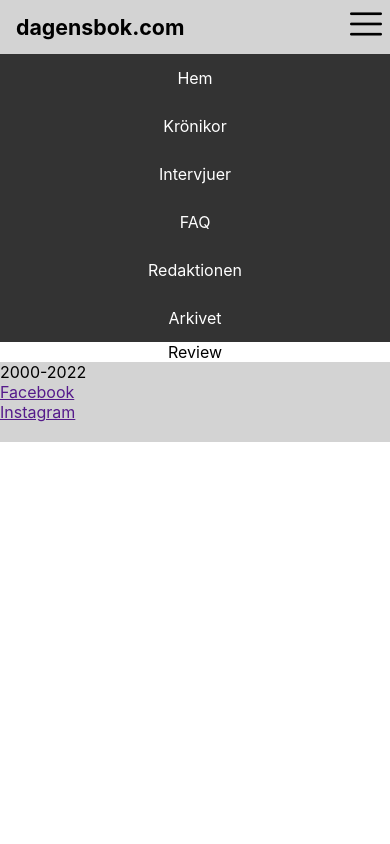
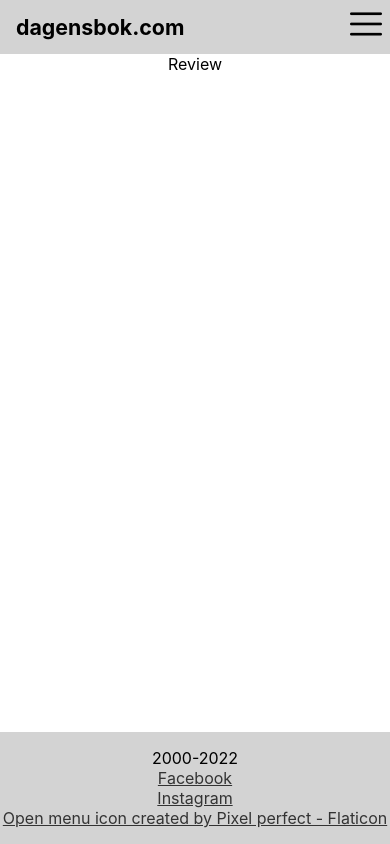
Before and after one commit to fredrikac/scaling-train, a React (Create React App) app: page / in a window 390 px wide. Built offline with nearby package versions, Linux system fonts and the light colour scheme.

Commit message:
fix responsive header and footer

```diff
--- a/package.json
+++ b/package.json
@@ -7,6 +7,7 @@
     "@testing-library/jest-dom": "^5.16.5",
     "@testing-library/react": "^13.4.0",
     "@testing-library/user-event": "^14.4.3",
+    "classnames": "^2.3.2",
     "react": "^18.2.0",
     "react-dom": "^18.2.0",
     "react-redux": "^8.0.4",
--- a/src/components/Footer.jsx
+++ b/src/components/Footer.jsx
@@ -1,11 +1,14 @@
-import styles from './Footer.module.css';
+import s from './Footer.module.css';
 
 const Footer = () => {
   return (
-    <footer>
+    <footer className={s.footer}>
+      <div className={s.footerLinks}>
       <p>2000-2022</p>
       <a href="">Facebook</a>
       <a href="">Instagram</a>
+      <a href="https://www.flaticon.com/free-icons/open-menu" title="open menu icons">Open menu icon created by Pixel perfect - Flaticon</a>
+      </div>
     </footer>
   )
 }
--- a/src/components/Footer.module.css
+++ b/src/components/Footer.module.css
@@ -1,7 +1,40 @@
-footer {
+.footer {
   background: lightgray;
   display: flex;
   flex-direction: column;
-  align-items: flex-start;
-  height: 5rem;
+  align-items: center;
+  height: auto;
+  width: 100%;
+  padding: 0.5em 0;
+  position: absolute;
+  bottom: 0;
+  margin: 0;
 }
+
+.footerLinks {
+  padding: 0.5em 0;
+  display: flex;
+  flex-direction: column;
+  justify-content: center;
+}
+
+.footerLinks a {
+  color: #333;
+}
+
+@media screen and (min-width: 600px) {
+  .footer {
+    flex-direction: column;
+    align-items: flex-start;
+    position: absolute;
+    height: 7em;
+  }
+
+  .footerLinks {
+    padding: 1em 0 1em 2em;
+    display: flex;
+    flex-direction: column;
+    align-items: flex-start;
+    justify-content: center;
+  }
+}
--- a/src/components/Header.jsx
+++ b/src/components/Header.jsx
@@ -1,12 +1,10 @@
-import styles from './Header.module.css';
+import s from './Header.module.css';
 import menuIcon from '../icons/menu.png';
+import cx from 'classnames';
+import { Link } from 'react-router-dom';
 
 const Header = () => {
-
-  //denna funkar SÅDÄR. När skärmen är <600px, ska ikonen synas och menyn döljas.
-  //när skärmen är >600px, ska ikonen döljas och menyn lägga sig längs skärmens fulla längd.
-  const toggleNavbar = ()=> {
-    console.log('clicking the hamburger')
+  const toggleNavbar = () => {
     const x = document.getElementById("myLinks");
     if (x.style.display === "block") {
       x.style.display = "none";
@@ -17,38 +15,21 @@ const Header = () => {
 
   return (
     <header>
-    <div className={styles.topnav}>
-    <h1 className={styles.h1Heading}><a href="/" className={styles.active}>dagensbok.com</a></h1>
-    <nav id="myLinks" className={styles.myLinks}>
-        <a className={styles.headerLinks} href="">Hem</a>
-        <a className={styles.headerLinks} href="">Krönikor</a>
-        <a className={styles.headerLinks} href="">Intervjuer</a>
-        <a className={styles.headerLinks} href="">FAQ</a>
-        <a className={styles.headerLinks} href="">Redaktionen</a>
-        <a className={styles.headerLinks} href="">Arkivet</a>
-    </nav>
-      <img src={menuIcon} className={styles.menuIcon} onClick={()=>toggleNavbar()}>
-      </img>
-  </div>
-
-
-
-
-
-
-
-      {/* <nav className={styles.headerNav}>
-        <a className={styles.headerLinks} href="">Hem</a>
-        <a className={styles.headerLinks} href="">Krönikor</a>
-        <a className={styles.headerLinks} href="">Intervjuer</a>
-        <a className={styles.headerLinks} href="">FAQ</a>
-        <a className={styles.headerLinks} href="">Redaktionen</a>
-        <a className={styles.headerLinks} href="">Arkivet</a>
-      </nav> */}
+    <div className={cx(s.topnav)}>
+      <h1 className={s.h1Heading}><Link to="/" className={s.h1HeaderLink}>dagensbok.com</Link></h1>
+      <nav id="myLinks" className={s.myLinks}>
+        <a className={s.headerLinks} href="">Hem</a>
+        <a className={s.headerLinks} href="">Krönikor</a>
+        <a className={s.headerLinks} href="">Intervjuer</a>
+        <a className={s.headerLinks} href="">FAQ</a>
+        <a className={s.headerLinks} href="">Redaktionen</a>
+        <a className={s.headerLinks} href="">Arkivet</a>
+      </nav>
+        <img src={menuIcon} className={s.menuIcon} onClick={toggleNavbar} alt='menu-hamburger'>
+        </img>
+      </div>
     </header>
   )
 }
 
 export default Header;
-
-/* <a href="https://www.flaticon.com/free-icons/open-menu" title="open menu icons">Open menu icons created by Pixel perfect - Flaticon</a> */
--- a/src/components/Header.module.css
+++ b/src/components/Header.module.css
@@ -1,27 +1,10 @@
 header {
   background: lightgray;
-
   display: flex;
   flex-direction: column;
   align-items: flex-start;
   justify-content: space-between;
 }
-
-/* .headerNav {
-  display: flex;
-  flex-direction: row;
-  border: solid 1px black;
-}
-
-.headerLinks {
-  display: flex;
-  justify-content: space-evenly;
-  padding: 0rem 5rem;
-}
-
-h1 {
-  font-size: large;
-} */
 
 /* Style the navigation menu */
 .topnav {
@@ -32,7 +15,7 @@ h1 {
 }
 
 /* Hide the links inside the navigation menu (except for logo/home) */
-.topnav #myLinks {
+.topnav .myLinks {
   display: none;
 }
 
@@ -56,25 +39,25 @@ h1 {
   width: auto;
 }
 
-/* Style the active link (or home/logo) */
-.active {
+/* Style the active link to dagensbok */
+.h1HeaderLink {
   background-color: lightgray;
   color: black !important;
   text-align: left;
 }
 
-.h1Heading, .active {
+.h1Heading, .h1HeaderLink {
   font-size: 16pt !important;
 }
 
-
-
+.headerLinks:active {
+  background: lightgray;
+}
 
 /*Screens bigger than mobile - hide menuIcon and show desktop header.
-Consider adding another breakpoint for medium sized screens. Kolla läslistan*/
+Consider adding another breakpoint for medium sized screens. */
 
 @media screen and (min-width: 600px) {
-  .topnav img:not(:first-child) {display: none;}
   .topnav img.menuIcon {
     display: none;
   }
@@ -85,9 +68,17 @@ Consider adding another breakpoint for medium sized screens. Kolla läslistan*/
  }
 
  .myLinks {
-  display: flex;
+  display: flex !important;
   flex-direction: row;
   justify-content: space-evenly;
+ }
+
+ .headerLinks {
+  width: 100%;
+ }
+ .headerLinks:hover {
+  background: lightgray;
+  color: #333;
  }
 
  .h1Heading, .active {
```
Also changed, not shown: 1 other file (tests, documents, lock files or other folders).
